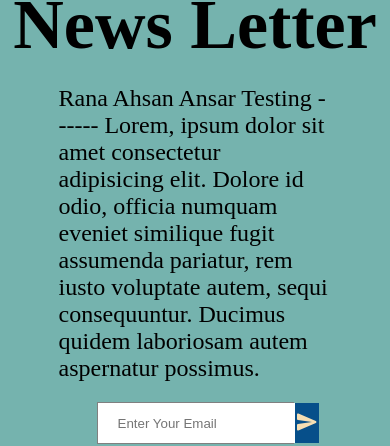
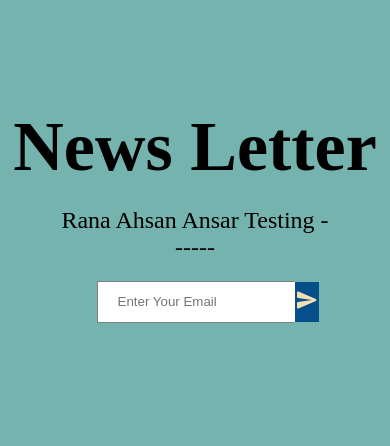
Before and after one commit to ranaahsanansar/e-commerce-frontend-react, a React (Create React App) app: page / in a window 390 px wide. Shown: the part 4169-4615 px from the top of the page. Built offline with nearby package versions, Linux system fonts and the light colour scheme; a web font is replaced by a local one.

Commit message:
Make NewsLetter Responcsive for Mobile

```diff
--- a/src/components/NewsLetter.jsx
+++ b/src/components/NewsLetter.jsx
@@ -1,6 +1,7 @@
 import React from 'react'
 import SendRoundedIcon from '@mui/icons-material/SendRounded';
 import styled from 'styled-components';
+import { mobile } from './../responsive';
 
 
 const Container = styled.div`
@@ -15,6 +16,9 @@ const Container = styled.div`
 const Title = styled.h1`
 font-size: 70px;
  margin-bottom: 20px;
+ ${mobile({
+        fontSize: "45px"
+    })}
 `
 
 const Description = styled.div`
@@ -22,6 +26,10 @@ const Description = styled.div`
     font-weight: 300;
     margin-bottom: 20px;
     width: 70%;
+    text-align: center;
+    ${mobile({
+        textAlign: "center"
+    })}
 `
 const InputContainer = styled.div`
  width: 50%;
@@ -30,6 +38,9 @@ const InputContainer = styled.div`
  display: flex;
  justify-content: space-between;
  border: 1px solid grey;
+ ${mobile({
+        width: "80%"
+    })}
 `
 const Input = styled.input`
     border: none;
@@ -52,7 +63,7 @@ function NewsLetter() {
         </Title>
         <Description>
             Rana Ahsan Ansar Testing ------
-            Lorem, ipsum dolor sit amet consectetur adipisicing elit. Dolore id odio, officia numquam eveniet similique fugit assumenda pariatur, rem iusto voluptate autem, sequi consequuntur. Ducimus quidem laboriosam autem aspernatur possimus.
+
         </Description>
         <InputContainer>
             <Input placeholder='Enter Your Email' />
```
